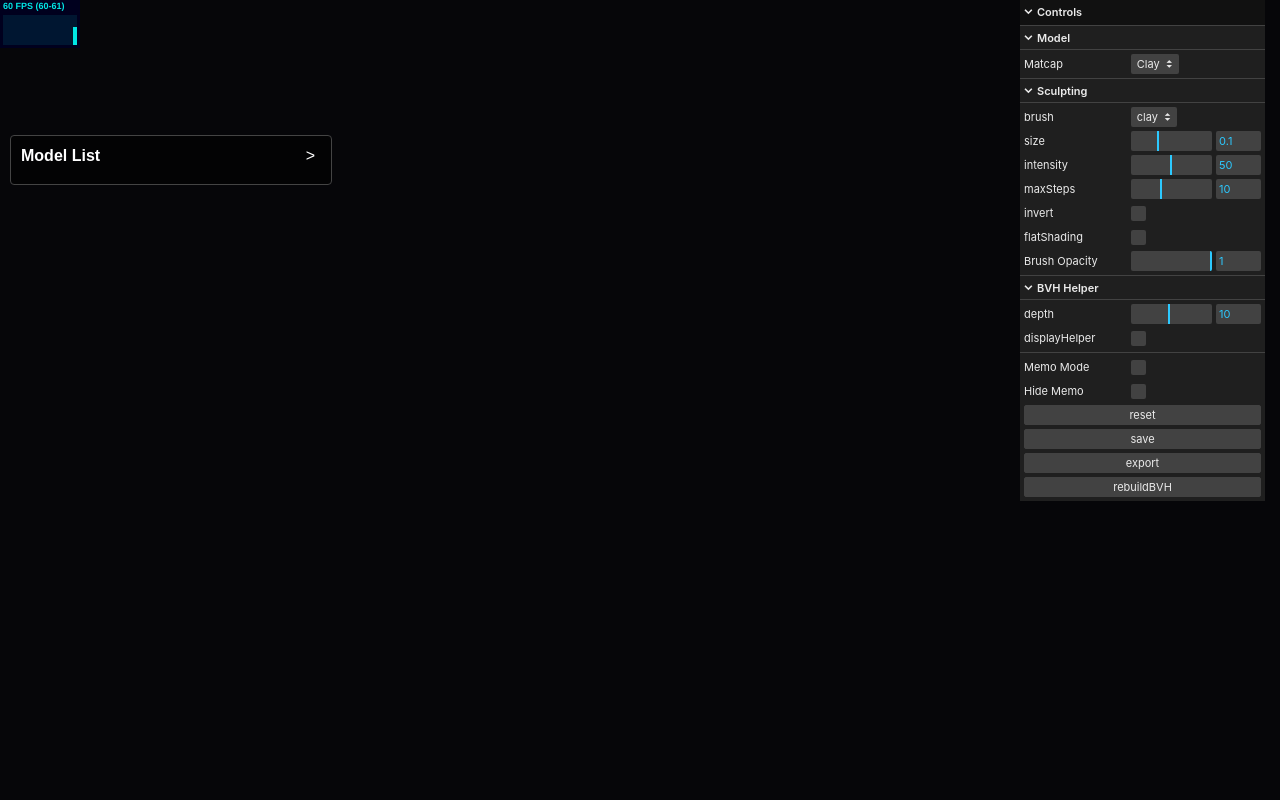
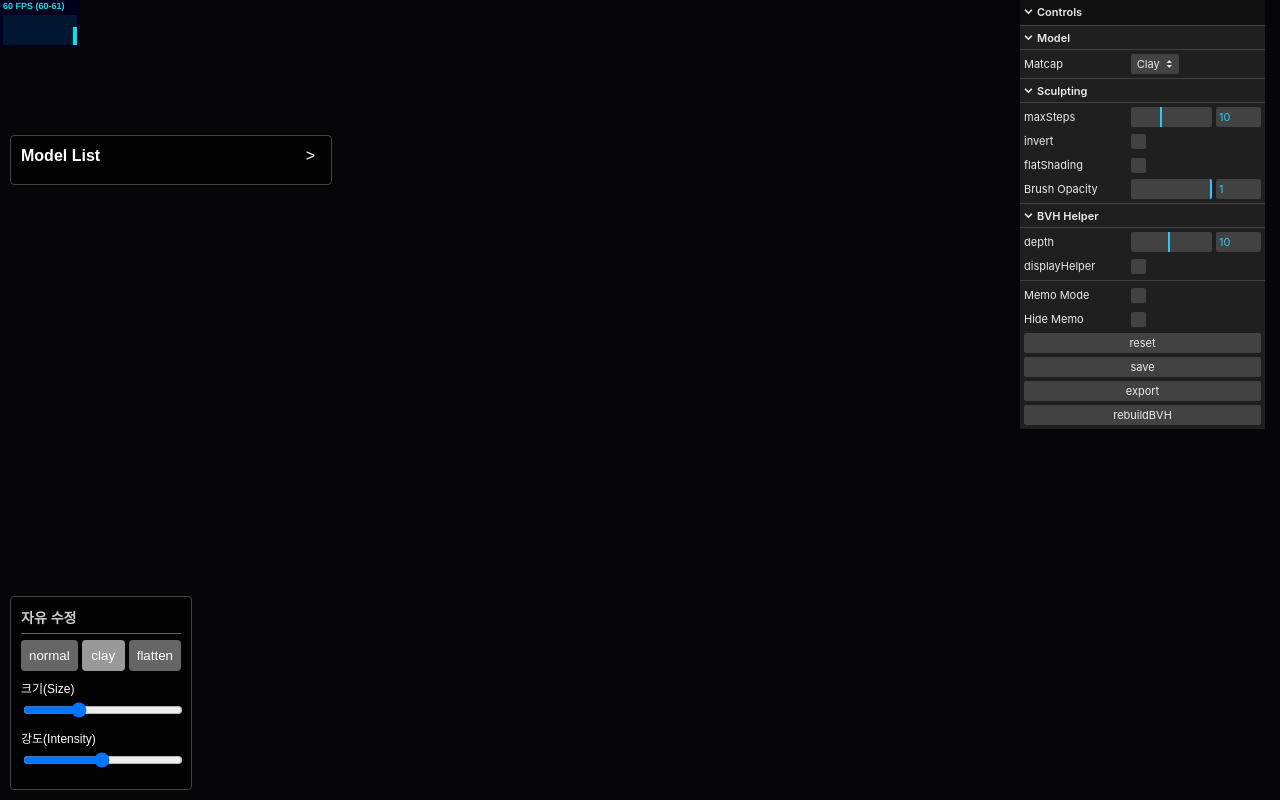
Before and after one commit to HEOJUNFO/my-sculpt-project, a website built with Vite: page index.html in a window 1280 px wide. Built offline with nearby package versions, Linux system fonts and the light colour scheme; files whose address does not match are found by name.

Commit message:
sculpt ui update

```diff
--- a/index.html
+++ b/index.html
@@ -13,7 +13,7 @@
       left: 10px;
       top: 20%;
       transform: translateY(-50%);
-      width: 300px;               /* 기본 펼쳐진 상태 폭 */
+      width: 300px;  /* 기본 펼쳐진 상태 폭 */
       background: rgba(0,0,0,0.5);
       color: #fff;
       font: 14px sans-serif;
@@ -21,7 +21,6 @@
       border: 1px solid #444;
       border-radius: 4px;
 
-      /* 가로 접기 애니메이션 */
       transition: width 0.3s ease;
       overflow: hidden; /* 접힘 시 내부 요소가 잘려 보이도록 */
     }
@@ -83,12 +82,12 @@
 
     /* 파일명에만 ellipsis 적용할 div/span */
     .model-filename {
-      flex: 1;                /* 남은 공간 모두 사용 */
+      flex: 1;               /* 남은 공간 모두 사용 */
       overflow: hidden;
       white-space: nowrap;
       text-overflow: ellipsis;
-      display: block;         /* 또는 inline-block */
-      min-width: 0;           /* flex 레이아웃 + ellipsis 핵심 */
+      display: block;
+      min-width: 0;
     }
 
     /* 활성/비활성 색상 */
@@ -113,7 +112,6 @@
       border-radius: 8px;
       color: #fff;
     }
-
     /* 기존 메모 수정 모달 */
     #memo-modal-edit {
       display: none;
@@ -126,18 +124,74 @@
       border-radius: 8px;
       color: #fff;
     }
+
+    /* ---- (추가) Sculpt UI (하단) ---- */
+    #sculpt-ui {
+      position: absolute;
+      left: 10px;
+      bottom: 10px;
+      width: 160px;
+      background: rgba(0,0,0,0.5);
+      color: #fff;
+      font: 14px sans-serif;
+      padding: 10px;
+      border: 1px solid #444;
+      border-radius: 4px;
+    }
+    #sculpt-ui h2 {
+      margin: 0 0 4px 0;
+      font-size: 14px;
+      text-align: left;
+      color: #ccc;
+    }
+    #sculpt-ui hr {
+      border: none;
+      border-top: 1px solid #666;
+      margin: 6px 0;
+    }
+
+    /* 브러시 버튼 컨테이너 */
+    .brush-buttons {
+      display: flex;
+      gap: 4px;
+      margin-bottom: 8px;
+    }
+    .brush-btn {
+      flex: 1;
+      background: #666;
+      color: #fff;
+      border: none;
+      border-radius: 4px;
+      padding: 8px;
+      cursor: pointer;
+      text-align: center;
+    }
+    .brush-btn.active {
+      background: #999;
+    }
+
+    /* 슬라이더 행 */
+    .slider-row {
+      margin-bottom: 8px;
+    }
+    .slider-row label {
+      display: inline-block;
+      font-size: 12px;
+      margin-bottom: 4px;
+    }
+    .slider-row input[type="range"] {
+      width: 100%;
+    }
+
   </style>
 </head>
 <body>
+  <!-- 기존: 모델 리스트 (가로 접기) -->
   <div id="model-list-container">
-    <!-- 상단 헤더 (제목 + 접기버튼) -->
     <div id="model-list-header">
       <h3>Model List</h3>
-      <!-- 오른쪽으로 접기(가로) 버튼 -->
       <button id="toggle-horizontal">&gt;</button>
     </div>
-
-    <!-- 실제 모델 리스트 -->
     <ul id="model-list"></ul>
   </div>
 
@@ -158,18 +212,74 @@
     <button id="memo-edit-delete-btn">Delete</button>
   </div>
 
-  <!-- Vite: ESM import -->
+  <!-- (새로 추가) Sculpt UI (왼쪽 하단) -->
+  <div id="sculpt-ui">
+    <h2>자유 수정</h2>
+    <hr />
+    <div class="brush-buttons">
+      <button class="brush-btn" id="btn-normal">normal</button>
+      <button class="brush-btn" id="btn-clay">clay</button>
+      <button class="brush-btn" id="btn-flatten">flatten</button>
+    </div>
+    <div class="slider-row">
+      <label for="sizeRange">크기(Size)</label>
+      <input type="range" id="sizeRange" min="0.025" max="0.25" step="0.005" value="0.1" />
+    </div>
+    <div class="slider-row">
+      <label for="intensityRange">강도(Intensity)</label>
+      <input type="range" id="intensityRange" min="1" max="100" step="1" value="50" />
+    </div>
+  </div>
+
+  <!-- Vite import -->
   <script type="module" src="/src/main.js"></script>
 
   <script>
-    // 가로 접기 버튼 동작
+    // (기존) 가로 접기 버튼
     const container = document.getElementById('model-list-container');
     const toggleHorzBtn = document.getElementById('toggle-horizontal');
-
     toggleHorzBtn.addEventListener('click', e => {
       e.stopPropagation();
       container.classList.toggle('collapsed-horizontal');
     });
+
+    // (추가) Sculpt UI 로직
+    const btnNormal = document.getElementById('btn-normal');
+    const btnClay   = document.getElementById('btn-clay');
+    const btnFlatten= document.getElementById('btn-flatten');
+
+    const sizeRange = document.getElementById('sizeRange');
+    const intensityRange = document.getElementById('intensityRange');
+
+    let currentBrush = 'normal'; // default
+    let sizeValue = 0.1;
+    let intensityValue = 50;
+
+    function setBrushMode(mode) {
+      currentBrush = mode;
+      // 활성화/비활성화
+      btnNormal.classList.remove('active');
+      btnClay.classList.remove('active');
+      btnFlatten.classList.remove('active');
+      if (mode === 'normal')   btnNormal.classList.add('active');
+      if (mode === 'clay')     btnClay.classList.add('active');
+      if (mode === 'flatten')  btnFlatten.classList.add('active');
+    }
+
+    btnNormal.addEventListener('click', ()=> setBrushMode('normal'));
+    btnClay.addEventListener('click',  ()=> setBrushMode('clay'));
+    btnFlatten.addEventListener('click',()=> setBrushMode('flatten'));
+
+    sizeRange.addEventListener('input', ()=>{
+      sizeValue = parseFloat(sizeRange.value);
+
+    });
+    intensityRange.addEventListener('input', ()=>{
+      intensityValue = parseFloat(intensityRange.value);
+    });
+
+    // 초기 브러시: normal
+    setBrushMode('normal');
   </script>
 </body>
 </html>
--- a/src/main.js
+++ b/src/main.js
@@ -2,11 +2,9 @@
 
 import Stats from 'three/examples/jsm/libs/stats.module.js';
 import * as dat from 'three/examples/jsm/libs/lil-gui.module.min.js';
+
 import * as THREE from 'three';
-
-// ▼ TrackballControls import
 import { TrackballControls } from 'three/examples/jsm/controls/TrackballControls.js';
-
 import {
   acceleratedRaycast,
   computeBoundsTree,
@@ -16,7 +14,7 @@ import {
 // 스컬팅 로직
 import { performStroke, updateNormals } from './sculpt.js';
 
-// 메모 로직 (memos 배열, 메모 오브젝트 등)
+// 메모 로직
 import {
   memos,
   openNewMemoModal,
@@ -26,9 +24,9 @@ import {
   onMemoEditDeleteBtn
 } from './memo.js';
 
-// 모델 관리 (STL 드롭, 모델 리스트, reset/save/export, etc.)
+// 모델 관리
 import {
-  refs,  // { scene, camera, controls, targetMesh, bvhHelper, params, matcaps }
+  refs,
   reset,
   saveChanges,
   exportCurrentModel,
@@ -56,9 +54,9 @@ const params = {
   matcap: 'Clay',
 
   // Sculpting
-  size: 0.1,
-  brush: 'clay',
-  intensity: 50,
+  size: 0.1,         // (★) 초기값
+  brush: 'clay',     // (★) 초기값
+  intensity: 50,     // (★) 초기값
   maxSteps: 10,
   invert: false,
   symmetrical: false,
@@ -146,16 +144,13 @@ function init() {
   symmetryBrush = brush.clone();
   scene.add(symmetryBrush);
 
-  // ▼ TrackballControls로 교체
-  // (OrbitControls -> TrackballControls)
+  // ▼ TrackballControls
   const controls = new TrackballControls(camera, renderer.domElement);
-  // 필요시 추가 설정 (rotateSpeed, zoomSpeed, etc.)
- controls.rotateSpeed = 3;
+  controls.rotateSpeed = 3;
+  controls.addEventListener('start', ()=>{ controls.active = true; });
+  controls.addEventListener('end',   ()=>{ controls.active = false; });
 
-  controls.addEventListener('start', ()=>{ controls.active = true; });
-  controls.addEventListener('end', ()=>{ controls.active = false; });
-
-  // modelManager.js에서 사용할 참조
+  // 참조 연결
   refs.scene = scene;
   refs.camera = camera;
   refs.controls = controls;
@@ -175,9 +170,6 @@ function init() {
 
   // Sculpt Folder
   const sculptFolder = gui.addFolder('Sculpting');
-  sculptFolder.add(params, 'brush', [ 'normal','clay','flatten' ]);
-  sculptFolder.add(params, 'size', 0.025,0.25,0.005);
-  sculptFolder.add(params, 'intensity',1,100,1);
   sculptFolder.add(params, 'maxSteps',1,25,1);
   sculptFolder.add(params, 'invert');
   sculptFolder.add(params, 'flatShading').onChange( val => {
@@ -239,6 +231,8 @@ function init() {
   }, 'rebuildBVH');
   gui.open();
 
+  setupCustomSculptUI();
+
   // 메모 모달 버튼
   document.getElementById('memo-new-ok-btn').addEventListener('click', () => onMemoNewOkBtn( scene ));
   document.getElementById('memo-edit-update-btn').addEventListener('click', () => onMemoEditUpdateBtn( scene ));
@@ -256,12 +250,59 @@ function init() {
 
 }
 
-// 렌더 루프
+// ---------------------- (추가) UI 함수: brush + slider ----------------------
+function setupCustomSculptUI() {
+  // (1) 브러시 버튼
+  const btnNormal   = document.getElementById('btn-normal');
+  const btnClay     = document.getElementById('btn-clay');
+  const btnFlatten  = document.getElementById('btn-flatten');
+
+  // 만약 HTML에 존재한다면...
+  // brush-btn.active 변환
+  function setBrushMode(mode) {
+    params.brush = mode; // sculpt에서 참조
+    // 버튼 상태 업데이트
+    btnNormal.classList.remove('active');
+    btnClay.classList.remove('active');
+    btnFlatten.classList.remove('active');
+
+    if (mode === 'normal')  btnNormal.classList.add('active');
+    if (mode === 'clay')    btnClay.classList.add('active');
+    if (mode === 'flatten') btnFlatten.classList.add('active');
+  }
+  // 이벤트
+  if (btnNormal && btnClay && btnFlatten) {
+    btnNormal.addEventListener('click', ()=> setBrushMode('normal'));
+    btnClay.addEventListener('click',   ()=> setBrushMode('clay'));
+    btnFlatten.addEventListener('click',()=> setBrushMode('flatten'));
+  }
+
+  // 초기값
+  setBrushMode(params.brush);
+
+  // (2) 슬라이더: sizeRange, intensityRange
+  const sizeRange      = document.getElementById('sizeRange');
+  const intensityRange = document.getElementById('intensityRange');
+
+  if (sizeRange) {
+    sizeRange.value = String(params.size);
+    sizeRange.addEventListener('input', () => {
+      params.size = parseFloat(sizeRange.value);
+    });
+  }
+  if (intensityRange) {
+    intensityRange.value = String(params.intensity);
+    intensityRange.addEventListener('input', () => {
+      params.intensity = parseFloat(intensityRange.value);
+    });
+  }
+}
+
+// ---------------------- 렌더 루프 ----------------------
 function renderLoop() {
   requestAnimationFrame(renderLoop);
   stats.begin();
 
-  // TrackballControls는 매 프레임 update() 필요
   refs.controls.update();
 
   if ( refs.targetMesh ) {
@@ -288,7 +329,6 @@ function renderLoop() {
       symmetryBrush.position.copy( hit.point );
       symmetryBrush.position.x *= -1;
 
-      // TrackballControls: camera movement is manual, we just disable interactions if needed
       refs.controls.enabled = false;
 
       if ( lastCastPose.x === Infinity ) {
@@ -309,7 +349,7 @@ function renderLoop() {
         // 스컬팅 로직
         const mdx = ( mouse.x - lastMouse.x ) * window.innerWidth * window.devicePixelRatio;
         const mdy = ( mouse.y - lastMouse.y ) * window.innerHeight * window.devicePixelRatio;
-        let mdist = Math.sqrt( mdx * mdx + mdy * mdy );
+        let mdist = Math.sqrt( mdx*mdx + mdy*mdy );
         let castDist = hit.point.distanceTo( lastCastPose );
 
         const step = params.size * 0.15;
```
